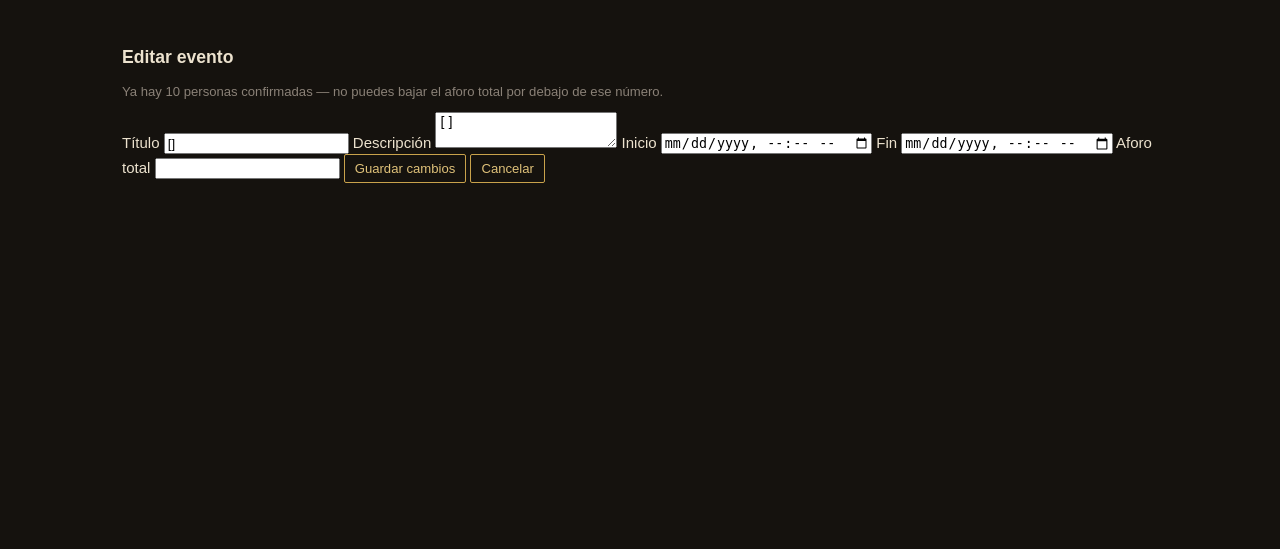
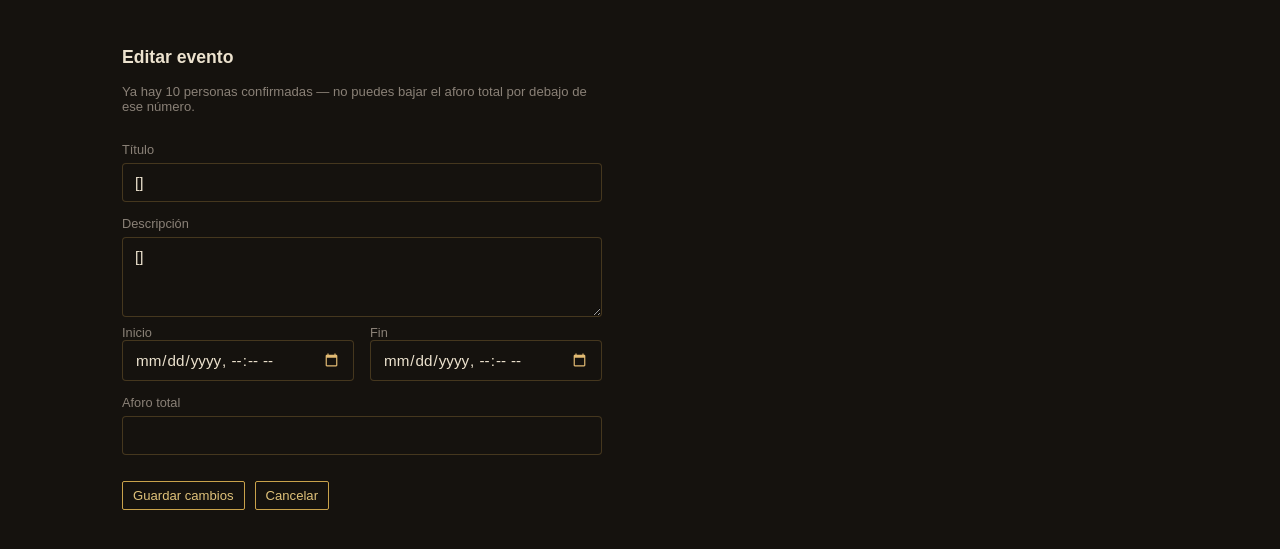
Before and after one commit to Nico752-M/Jorge-web, a Flask app: template Oracle/templates/evento_editar.html in a window 1280 px wide. Shown: the top 549 px of the page. Run offline with Flask 3, Linux system fonts and the light colour scheme; the template is opened without the code that fills it: most values are stand-ins (such as "Sample title", 1, 10 or a date in 2020).

Commit message:
Toy cansado jefe

```diff
--- a/Oracle/templates/evento_editar.html
+++ b/Oracle/templates/evento_editar.html
@@ -1,27 +1,35 @@
 {% extends "base.html" %}
 {% block title %}Editar evento · Café Real{% endblock %}
 {% block contenido %}
-<section class="bloque">
+<section class="bloque bloque-angosto">
   <h2>Editar evento</h2>
   <p class="ayuda">Ya hay {{ evento[5] - evento[6] }} personas confirmadas — no puedes bajar el aforo total por debajo de ese número.</p>
-  <form method="POST" action="{{ url_for('editar_evento', evento_id=evento[0]) }}">
+
+  <form method="POST" action="{{ url_for('editar_evento', evento_id=evento[0]) }}" class="form-confirmar">
     <label>Título</label>
     <input type="text" name="titulo" value="{{ evento[1] }}" required>
 
     <label>Descripción</label>
     <textarea name="descripcion">{{ evento[2] or "" }}</textarea>
 
+    <div class="fila-doble">
+      <div>
         <label>Inicio</label>
         <input type="datetime-local" name="fecha_inicio" value="{{ evento[3].strftime('%Y-%m-%dT%H:%M') }}" required>
-
+      </div>
+      <div>
         <label>Fin</label>
         <input type="datetime-local" name="fecha_fin" value="{{ evento[4].strftime('%Y-%m-%dT%H:%M') }}" required>
+      </div>
+    </div>
 
     <label>Aforo total</label>
     <input type="number" name="aforo_total" min="{{ evento[5] - evento[6] }}" value="{{ evento[5] }}" required>
 
+    <div class="acciones-form">
       <button type="submit" class="btn-mini btn-confirmar">Guardar cambios</button>
       <a class="btn-mini" href="{{ url_for('dashboard') }}">Cancelar</a>
+    </div>
   </form>
 </section>
 {% endblock %}
--- a/public/admin.css
+++ b/public/admin.css
@@ -131,3 +131,22 @@ a{color:inherit; text-decoration:none;}
   background:#c9a24b;
   color:#1a1512;
 }
+
+.login-card input, .form-confirmar input,
+.form-confirmar textarea, .form-confirmar select{
+  background:var(--hierro); border:1px solid var(--linea); color:var(--crema);
+  padding:10px 12px; border-radius:4px; font-size:.95rem;
+  font-family:inherit; width:100%;
+}
+.login-card input:focus, .form-confirmar input:focus,
+.form-confirmar textarea:focus{outline:1px solid var(--oro);}
+
+.form-confirmar textarea{resize:vertical; min-height:80px;}
+
+/* estiliza el ícono del datetime-local para que no quede blanco */
+.form-confirmar input[type="datetime-local"]::-webkit-calendar-picker-indicator{
+  filter: invert(70%) sepia(30%) saturate(500%) hue-rotate(360deg);
+  cursor:pointer;
+}
+
+.acciones-form{display:flex; gap:10px; margin-top:20px;}
```
Lines whose indentation alone changed are shown as unchanged.
